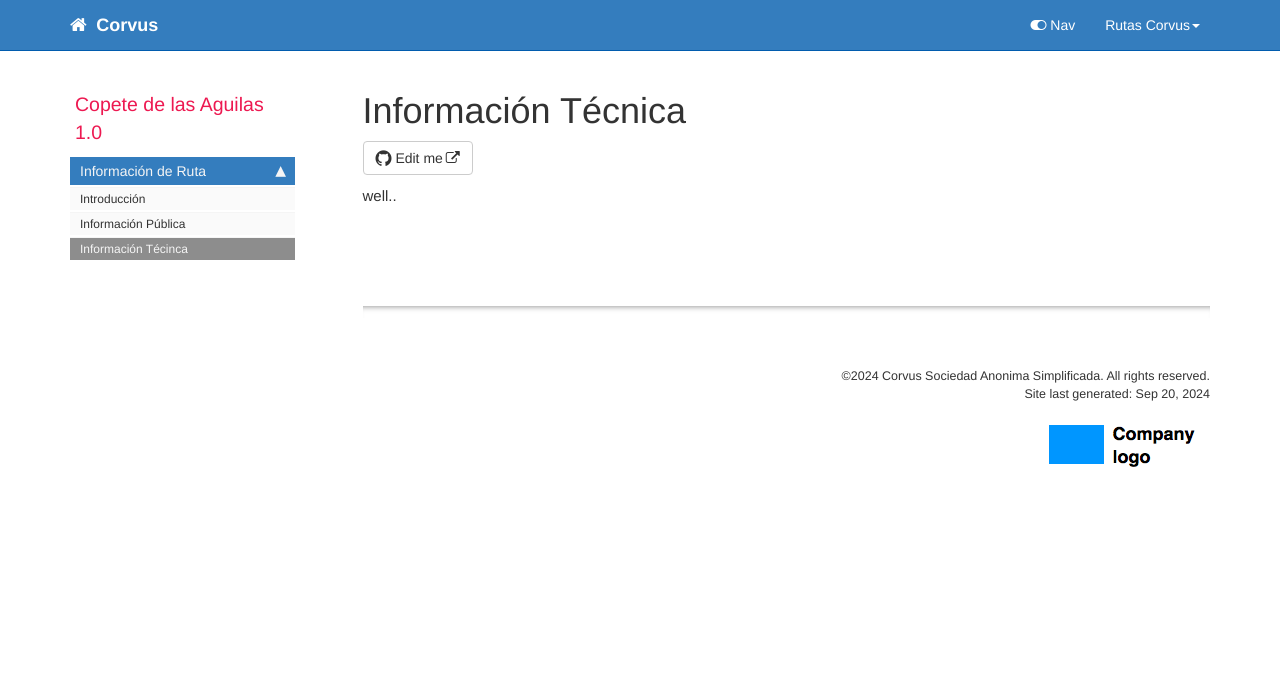
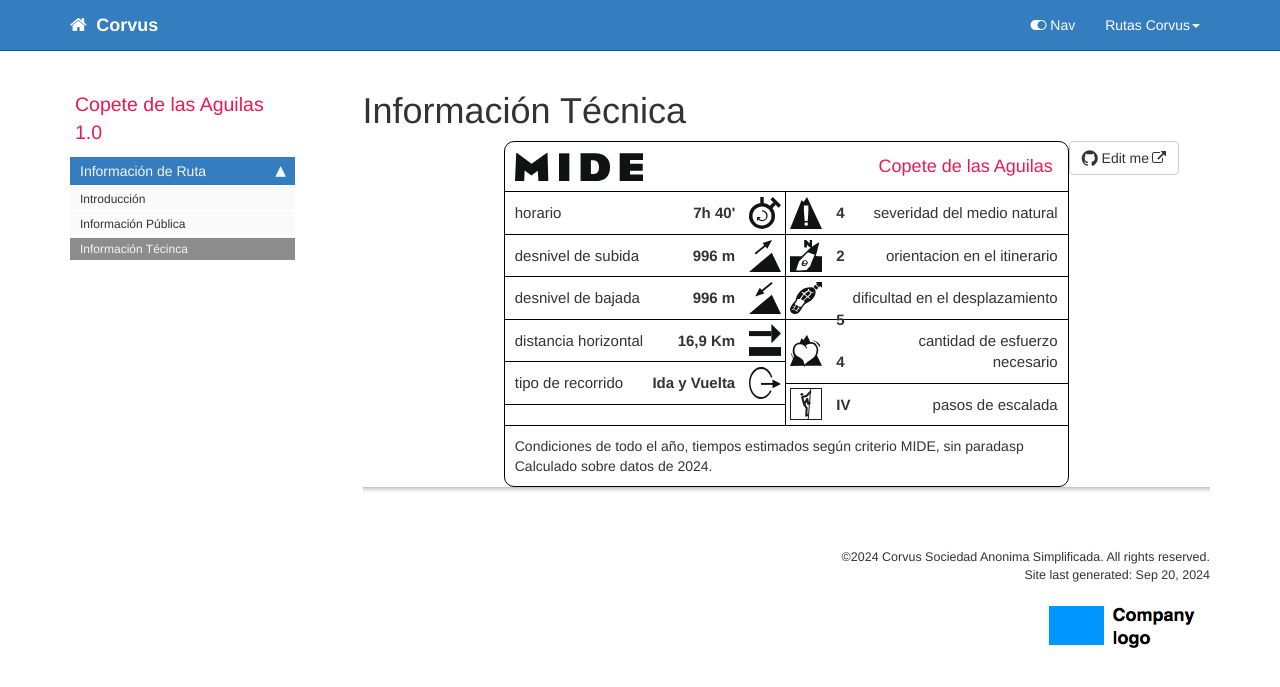
Before and after one commit to UAFS/CorvusRepositorio, a Jekyll site: the page built from pages/02Rutas/04CopeteAguilas/ruta04_technical_details.md, in a window 1280 px wide. Shown: the top 687 px of the page. Built offline with Jekyll 4.4.1, drawn with Linux system fonts in a browser that asks for light colours; comment, search, counter and statistics services are not loaded.

Commit message:
Added MIDE to route04

```diff
--- a/pages/02Rutas/04CopeteAguilas/ruta04_technical_details.md
+++ b/pages/02Rutas/04CopeteAguilas/ruta04_technical_details.md
@@ -11,4 +11,25 @@ folder: 02Rutas/04CopeteAguilas
 ---
 
 
-well..
+<div class="mideTable col-md-8 col-md-offset-2 complete">
+	<div class="row mideTitle"><h3>Copete de las Aguilas</h3></div>
+	<div class="row">
+		<ul class="col-md-6 mideDataLeft">
+			<li class="time"><span class="description">horario</span><span class="value">7h 40'</span></li>
+			<li class="positive"><span class="description">desnivel de subida</span><span class="value">996 m</span></li>
+			<li class="negative"><span class="description">desnivel de bajada</span><span class="value">996 m</span></li>
+			<li class="distance"><span class="description">distancia horizontal</span><span class="value">16,9 Km</span></li>
+			<li class="type_idavuelta"><span class="description">tipo de recorrido</span><span class="value">Ida y Vuelta</span></li>
+		</ul>
+		<ul class="col-md-6 mideDataRight">
+			<li class="harshness"><span class="description">severidad del medio natural</span><span class="value">4</span></li>
+			<li class="orientation"><span class="description">orientacion en el itinerario</span><span class="value">2</span></li>
+			<li class="difficulty"><span class="description">dificultad en el desplazamiento</span><span class="value">5</span></li>
+			<li class="effort"><span class="description">cantidad de esfuerzo necesario</span><span class="value">4</span></li>
+			<li class="climb"><span class="description">pasos de escalada</span><span class="value">IV</span></li>
+		</ul>
+	</div>
+	<div class="row mideFooter">
+		<p>Condiciones de todo el año, tiempos estimados según criterio MIDE, sin paradasp</p><p>Calculado sobre datos de 2024.</p>
+	</div>
+</div>
```
